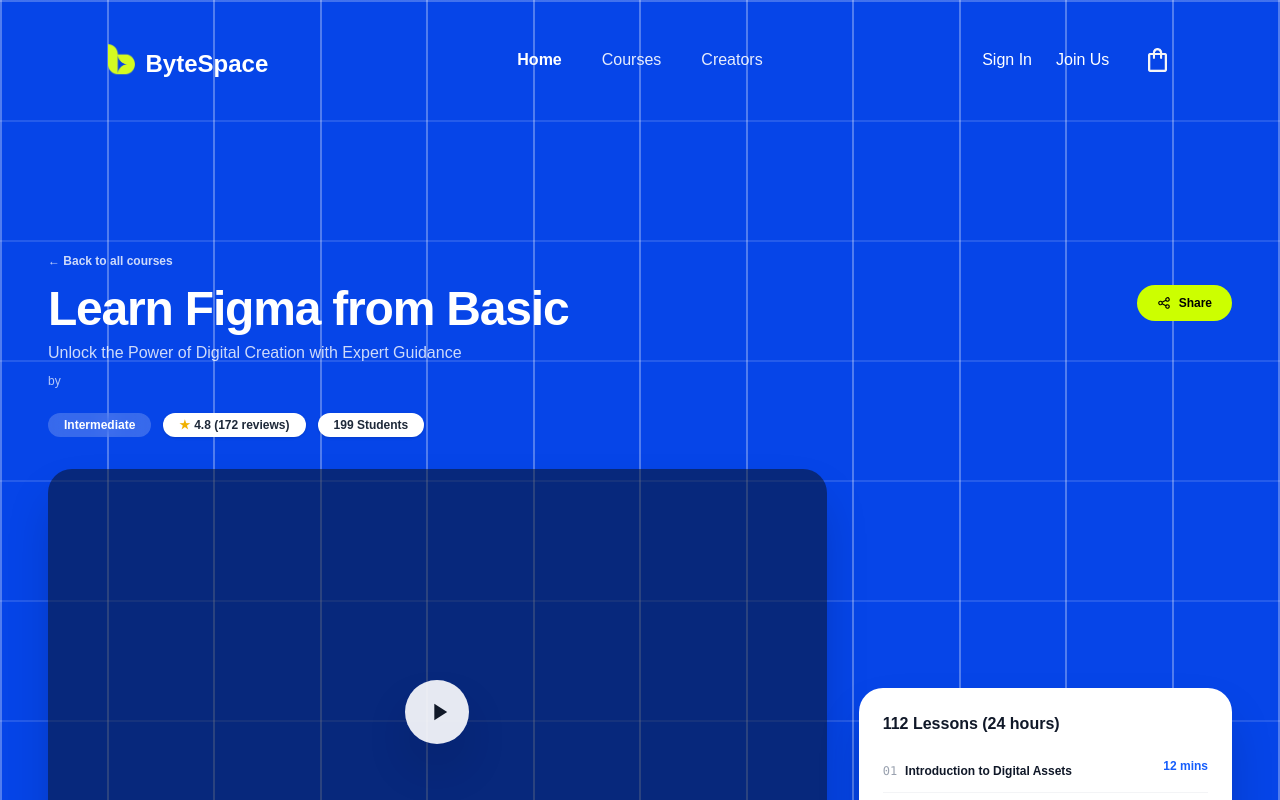
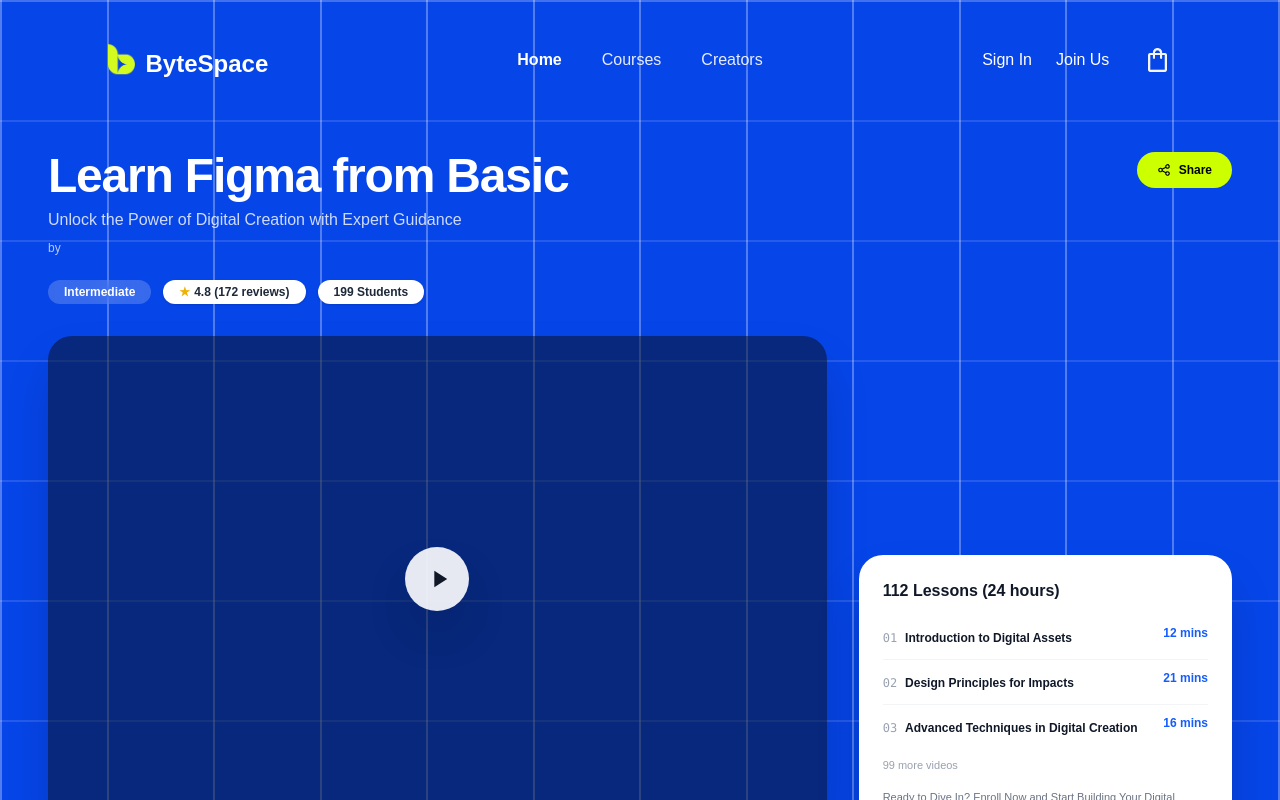
Before and after one commit to ashrafulss/ByteSpace, a React (Vite) app: page /course/1 in a window 1280 px wide. Shown: the top 800 px of the page. Built offline with nearby package versions, Linux system fonts and the light colour scheme; a web font is replaced by a local one.

Commit message:
back button remove

```diff
--- a/src/components/CourseDetail.tsx
+++ b/src/components/CourseDetail.tsx
@@ -49,8 +49,7 @@
 
   return (
     <div className="w-full bg-white">
-      {/* 🔵 BLUE HERO SECTION: Extended up (-mt-24) to seamlessly merge background with Header */}
-      <div className="relative  bg-[#0645e8] pt-24 text-white">
+      <div className="relative  bg-[#0645e8]  text-white">
         {/* Blueprint Grid Overlay (Matches MainLayout grid design) */}
         <div className="pointer-events-none absolute inset-0 z-0 flex h-full w-full justify-between">
           {Array.from({ length: 13 }).map((_, index) => (
@@ -67,13 +66,6 @@
 
         {/* Hero Content Wrapper */}
         <div className="relative z-10 mx-auto max-w-7xl px-4 pb-28 pt-8 sm:px-6 lg:px-12">
-          <button
-            onClick={() => navigate(-1)}
-            className="mb-4 inline-flex items-center gap-2 text-xs font-semibold text-white/80 transition hover:text-white"
-          >
-            &larr; Back to all courses
-          </button>
-
           {/* Title & Share Button */}
           <div className="flex flex-col gap-4 lg:flex-row lg:items-start lg:justify-between">
             <div>
```
